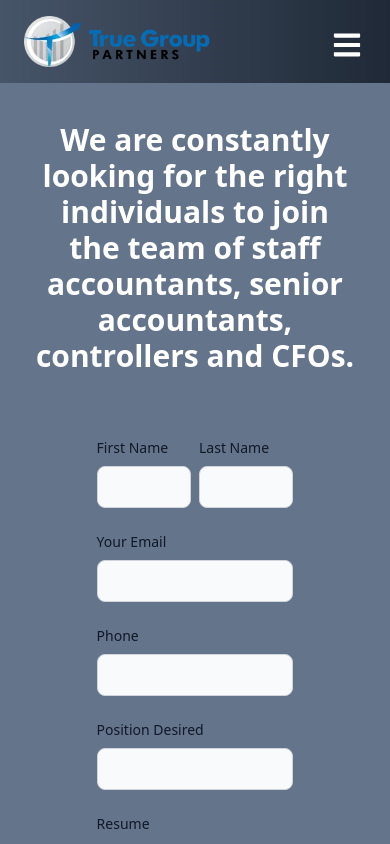
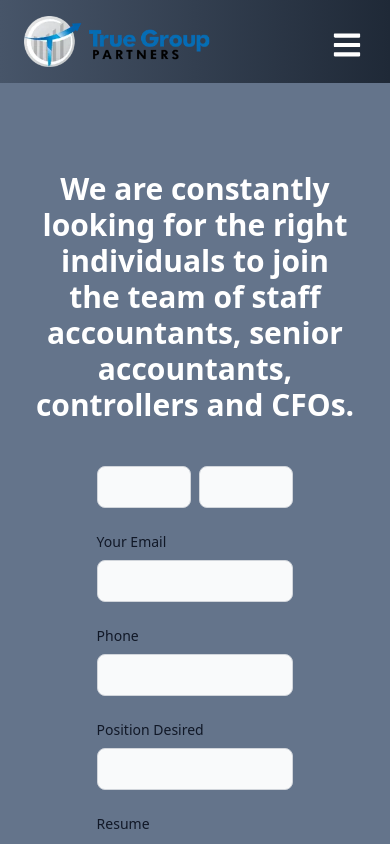
Before and after one commit to n8hoang/True-Group-Partners, a React (Vite) app in the folder client/: page /employment in a window 390 px wide. Shown: the top 844 px of the page. Built offline with nearby package versions, Linux system fonts and the light colour scheme.

Commit message:
styling changes

```diff
--- a/client/src/components/EmploymentForm.jsx
+++ b/client/src/components/EmploymentForm.jsx
@@ -104,7 +104,7 @@ function EmploymentForm() {
 
     return (
         <>
-            <div className="flex flex-col items-center justify-center  w-full">
+            <div className="flex flex-col items-center justify-center overflow-y-hidden w-full">
                 <form onSubmit={handleSubmit} className=" p-8 w-4/5">
                     <div className='flex gap-2 w-full justify-center'>
                         <div className="mb-6 w-1/2 ">
--- a/client/src/components/Header.jsx
+++ b/client/src/components/Header.jsx
@@ -43,7 +43,7 @@ function Header() {
     return (
         <div className='flex w-full justify-between items-center bg-gradient-to-r from-slate-600 to-gray-800 py-2 px-2 sticky top-0 z-50 '>
             <Link to='/' className='flex-shrink-0 relative z-50'>
-                <img className='pl-2 m-2 w-3/5 md:w-max md:h-max' src={tgpIcon} />
+                <img onClick={() => setNav(!nav)} className='pl-2 m-2 w-3/5 md:w-max md:h-max' src={tgpIcon} />
             </Link>
             {/* Default NavBar */}
             <ul className='hidden lg:flex '>
```
